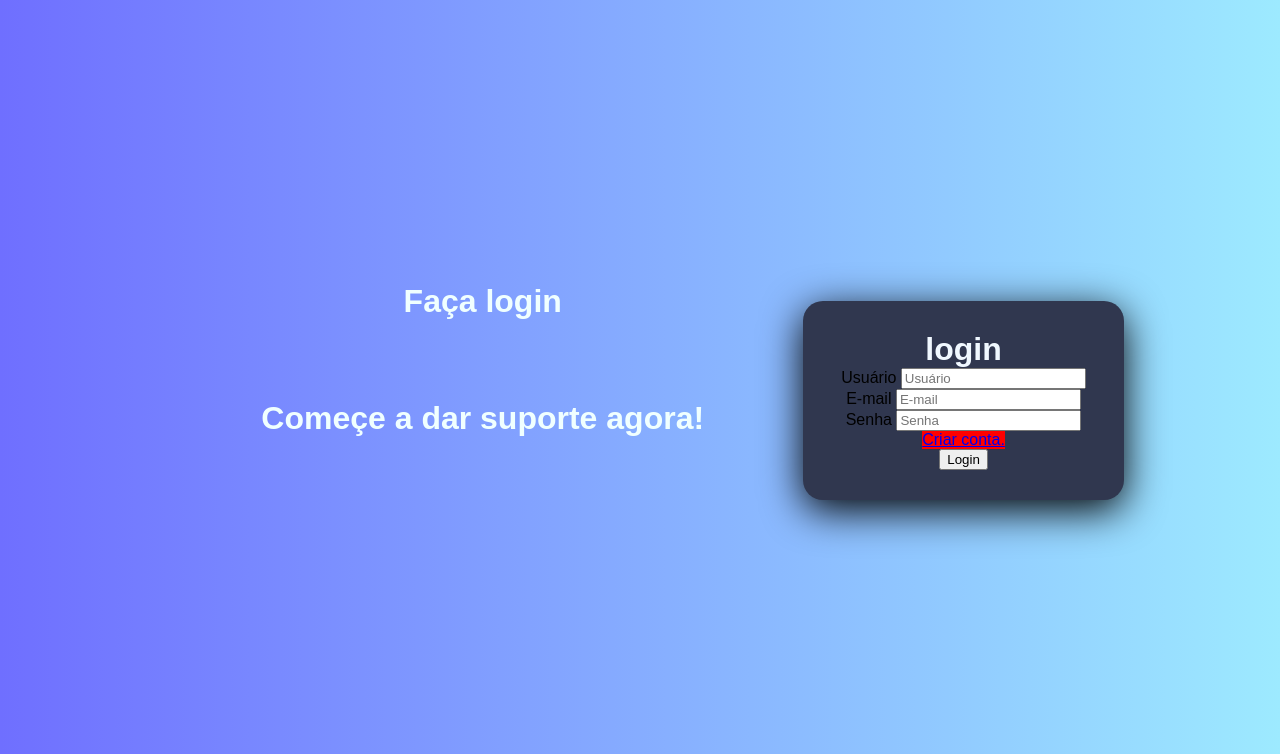
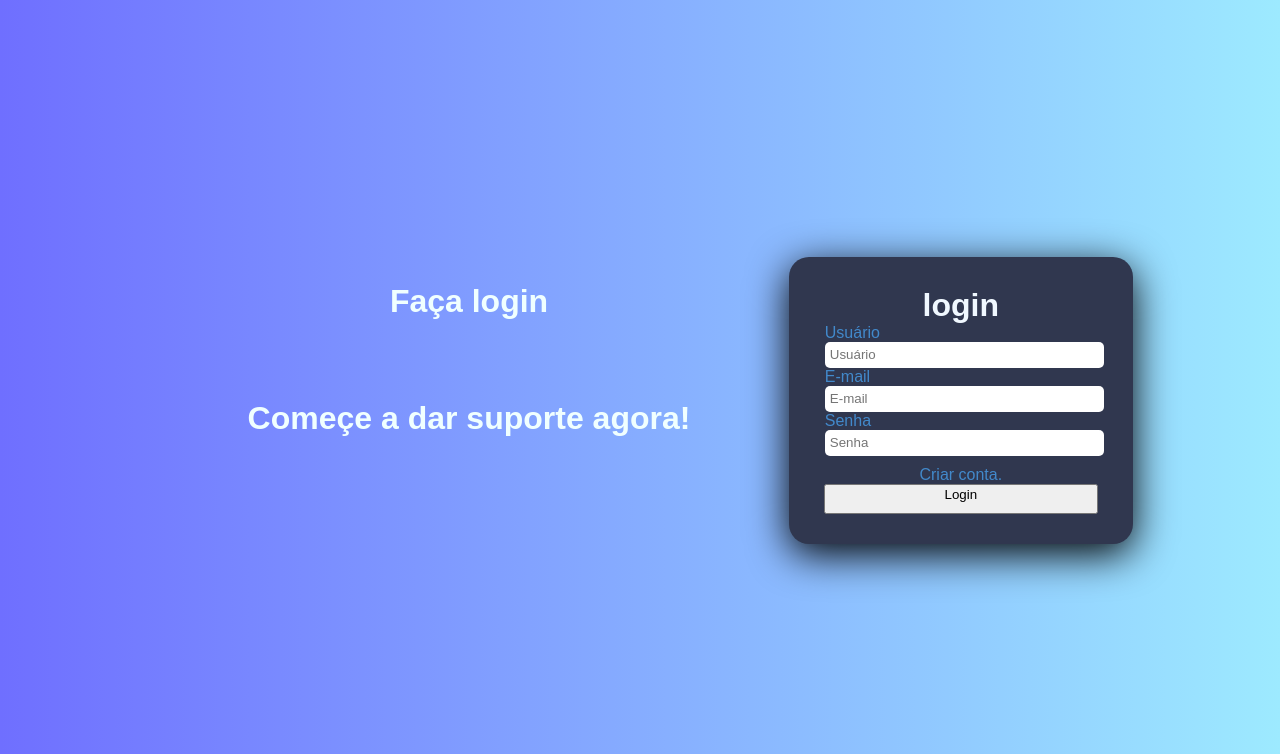
Before and after one commit to fnando1/web_app_services_ti, a PHP site: page /login.php in a window 1280 px wide. Shown: the top 754 px of the page. Run offline with PHP 8.4, Linux system fonts and the light colour scheme.

Commit message:
atualização css, login.

```diff
--- a/css/style.css
+++ b/css/style.css
@@ -1,4 +1,4 @@
-/* iNICIO DA TELA PRIUMCIPAL*/
+/* iNICIO DA TELA PRINCIPAL*/
 body, h1, h2, h3, p, ul, li {
     margin: 0;
     padding: 0;
@@ -11,9 +11,11 @@ body {
 }
 
 header {
-    background-color: #333;
+    background-color: #30374f;
     color: #fff;
-    padding: 10px 0;
+    padding: 15px 0;
+    position: fixed;
+    width: 100%;
 }
 
 nav ul {
@@ -30,6 +32,11 @@ nav ul li a {
     color: #fff;
     text-decoration: none;
 }
+
+nav ul li a:hover{
+    color: rgb(66, 137, 203);
+}
+
 
 .hero {
     text-align: center;
@@ -132,6 +139,68 @@ footer {
     font-weight: 800;
     margin: 0;
 }
+
+.elementos{
+    display: flex;
+    flex-direction: column;
+    justify-content: flex-start;
+    gap: 10px;
+}
+
+.textfild{
+    width: 17rem;
+    color:rgb(66, 137, 203);
+}
+
+.textfild input{
+    width: 100%;
+    height: 1.5rem;
+    border-radius: 5px;
+    outline: none;
+    border: none;
+    padding-left: 5px;
+}
+
+hr{
+    width: 100%;
+}
+
+.link-cadastro{
+    padding-top: 10px;
+    display: flex;
+    align-items: flex-start;
+}
+
+.link-cadastro label{
+    color: white;
+
+}
+.link-cadastro a{
+    color: rgb(66, 137, 203);
+    text-decoration: none;
+}
+
+.btn-login{
+    padding-bottom: 10px;
+    width: 100%;
+}
+
+.btn-login button{
+    width: 100%;
+    height: 2rem;
+    outline: none;
+    border: none;
+    border-radius: 5px;
+    cursor: pointer;
+    font-size: medium;
+    color: white;
+    background-color: rgb(66, 137, 203);
+}
+
+.btn-login button:hover{
+    background-color: rgb(51, 122, 188);
+}
+
 /*FINAL LOGIN*/
 
 /*COMEÇO FORM CLIENTE*/
@@ -200,11 +269,6 @@ button[type="submit"]:hover{
     background-color: rgb(157, 234, 255);
 }
 
-.link-cadastro{
-    background-color: red;
-
-}
-
 .confirm_cadastro{
     color: #fff;
 }
--- a/login.php
+++ b/login.php
@@ -1,5 +1,7 @@
 <?php
 session_start();
+
+
 
 ?>
 
@@ -17,6 +19,9 @@ session_start();
             <h1>Faça login</h1>
             <h1>Começe a dar suporte agora!</h1>
         </div>
+
+
+
         <form action="processa.php" method="POST">
             <div class="rith-login">
                 <div class="card-login">
@@ -27,7 +32,7 @@ session_start();
                     </div>
                     <div class="textfild">
                         <label for="email">E-mail</label>
-                        <input type="password" name="senha" placeholder="E-mail"></input>
+                        <input type="text" name="email" placeholder="E-mail"></input>
                     </div>
                     <div class="textfild">
                         <label for="senha">Senha</label>
```
Also changed, not shown: home.php (renamed from index.php, +10 -0 lines), processa.php (+7 -0 lines), valida_login.php (added, +13 -0 lines).
